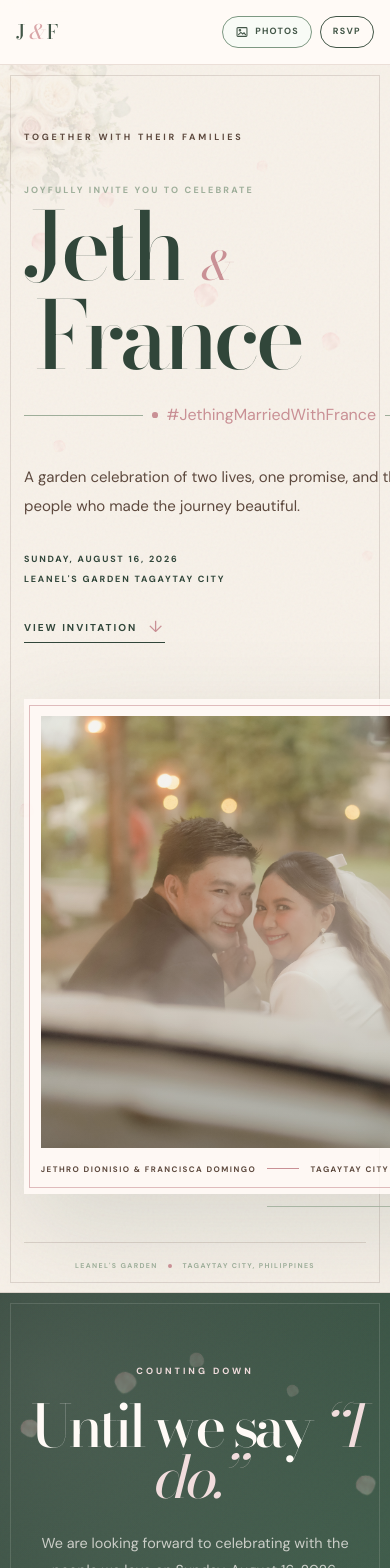
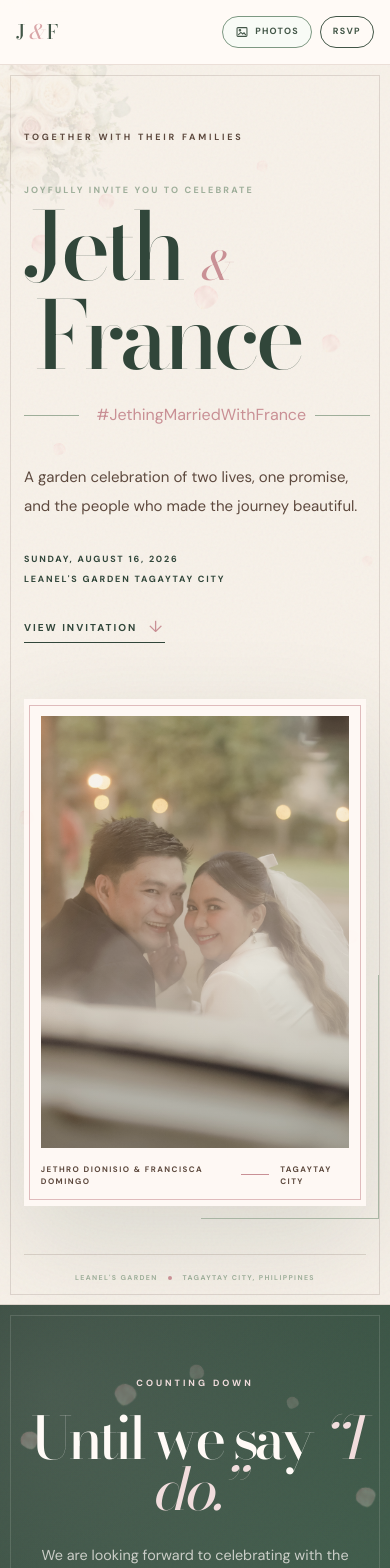
Before and after one commit to RafGaming/wedding-rsvp, a Next.js app: page / in a window 390 px wide. Shown: the top 1568 px of the page. Built offline with nearby package versions, Linux system fonts and the light colour scheme.

Commit message:
Update format for mobile view

```diff
--- a/app/globals.css
+++ b/app/globals.css
@@ -199,15 +199,15 @@ em {
   display: flex;
   align-items: center;
   gap: 0.55rem;
-  width: 30rem;
+  width: 9rem;
   margin: 2.25rem 0;
   color: var(--rose);
 }
 
-.hero-intro-rule span {
+ .hero-intro-rule span {
   display: block;
   height: 1px;
-  flex: 1;
+  flex: 0 0 55px;
   background: var(--sage);
 }
 
@@ -220,7 +220,7 @@ em {
 }
 
 .hero-copy-text {
-  max-width: 27rem;
+  max-width: 23rem;
   margin: 0;
   color: var(--ink);
   font-size: 0.94rem;
@@ -291,9 +291,12 @@ em {
 }
 
 .hero-image-matte {
-  position: relative;
-  overflow: hidden;
-  background: #e8ddd6;
+  display: block;
+  width: 100%;
+  /* aspect-ratio: 5 / 5; */
+  object-fit: cover;
+  object-position: 50% 50%;
+  filter: saturate(0.87) contrast(0.98) sepia(0.055);
 }
 
 .hero-image-matte::after {
@@ -574,9 +577,9 @@ em {
 .details-card-label {
   margin: 0;
   color: var(--sage);
-  font-size: 9px;
-  font-weight: 700;
-  letter-spacing: 0.28em;
+  font-size: 15px;
+  font-weight: bolder;
+  letter-spacing: 0.15em;
   text-transform: uppercase;
 }
 
@@ -1185,7 +1188,7 @@ em {
 .rsvp-portrait-image {
   display: block;
   width: 100%;
-  aspect-ratio: 4 / 5;
+  /* aspect-ratio: 4 / 5; */
   object-fit: cover;
   object-position: 50% 50%;
   filter: saturate(0.87) contrast(0.98) sepia(0.055);
@@ -1247,7 +1250,7 @@ em {
 .wedding-footer p {
   margin: 0;
   color: var(--green);
-  font-size: 1.9rem;
+  font-size: 1rem;
   line-height: 1;
 }
 
@@ -1259,7 +1262,7 @@ em {
   display: block;
   margin-top: 0.9rem;
   color: var(--green);
-  font-size: 12px;
+  font-size: 8px;
   font-weight: 700;
   letter-spacing: 0.2em;
 }
--- a/app/page.tsx
+++ b/app/page.tsx
@@ -82,7 +82,6 @@ export default function Home() {
                 priority
                 sizes="(max-width: 1024px) 100vw, 65vw"
                 className="hero-image"
-                loading="eager"
               />
             </div>
 
@@ -357,7 +356,7 @@ export default function Home() {
             </a>
           </div>
 
-          <div className="rsvp-portrait">
+           <div className="rsvp-portrait">
             <div className="rsvp-portrait-matte">
               <Image
                 src={wedding.media.galleryImages[0].src}
@@ -387,7 +386,6 @@ export default function Home() {
         <span>{wedding.date.display}</span>
         <span className="wedding-hashtag">#JethingMarriedWithFrance</span>
       </footer>
-
     </main>
   );
 }
```
Also changed, not shown: public/images/hero_newest.jpg (added).
